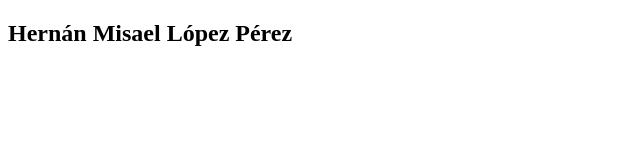
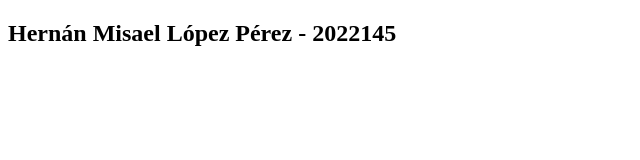
Before and after one commit to hlopez-2022145/Prueba, a plain HTML site: page misael.html in a window 1280 px wide. Shown: the whole page, without its empty margins (0-640 px from the left). Drawn offline with Linux system fonts and the light colour scheme.

```diff
--- a/misael.html
+++ b/misael.html
@@ -7,6 +7,6 @@
     <title>Document</title>
 </head>
 <body>
-        <h2> Hernán Misael López Pérez</h2>
+        <h2> Hernán Misael López Pérez - 2022145</h2>
 </body>
 </html>
```
